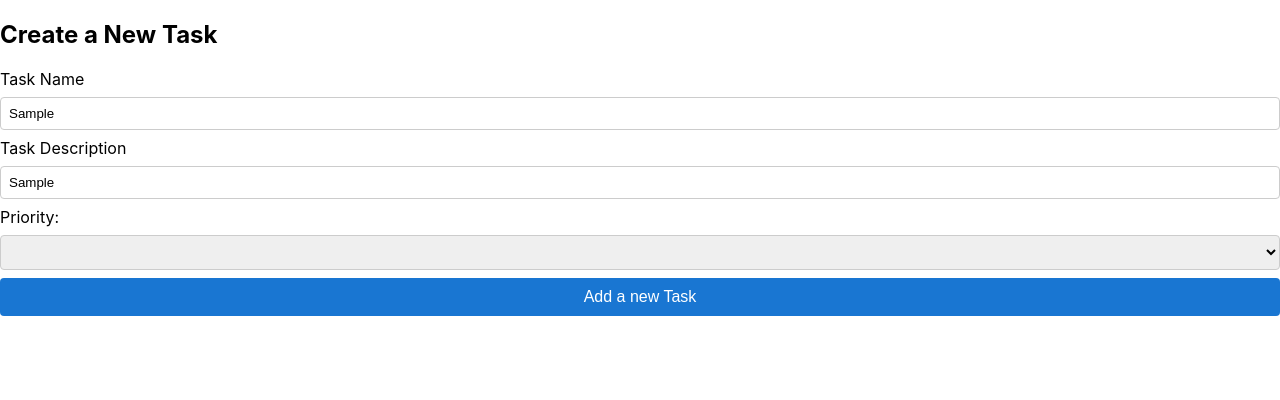
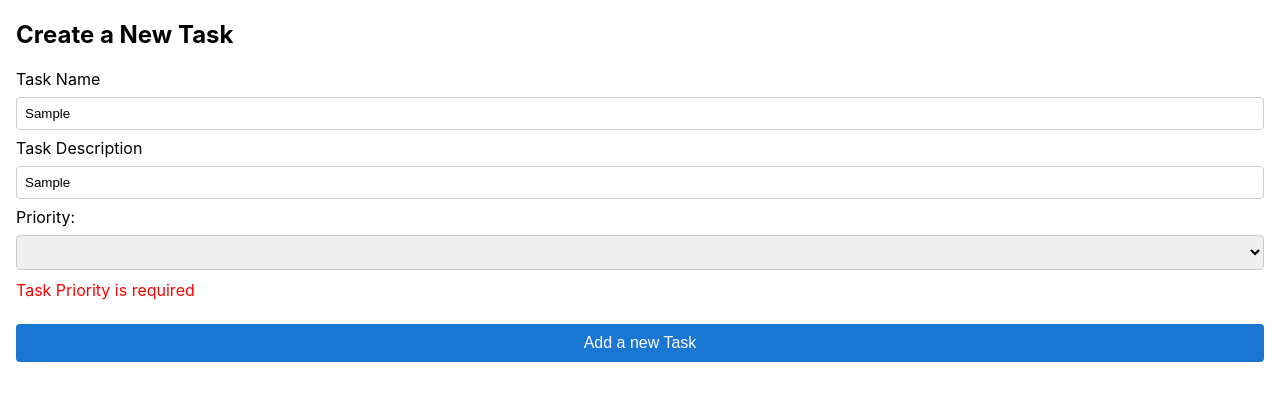
Before and after one commit to abdulrehmanshaikh016-wq/task-tracker, an Angular app: page /CreateANewTask in a window 1280 px wide. Both pictures are taken after typing "Sample", "Sample" into the empty fields and a click on the button "Add a new Task". Shown: the top 400 px of the page. Built offline with nearby package versions, Linux system fonts and the light colour scheme.

Commit message:
Create a new page to create a task

```diff
--- a/src/app/components/create-a-new-task/create-a-new-task.component.html
+++ b/src/app/components/create-a-new-task/create-a-new-task.component.html
@@ -1,5 +1,5 @@
 @if (createANewTaskForm) {
-<form [formGroup]="createANewTaskForm" (ngSubmit)="onCreateANewTaskSubmit()">
+  <form [formGroup]="createANewTaskForm" (ngSubmit)="onCreateANewTaskSubmit()" class="create-a-new-task-container">
     <h2>Create a New Task</h2>
 
     <div class="tt-input-container">
@@ -29,8 +29,15 @@
     <app-priority-dropdown
       [control]="taskPriorityControl"
     />
+    @if (taskPriorityControl.dirty && taskPriorityControl.errors) {
+      <div class="error">
+        @if (taskPriorityControl.errors['required']) {
+          <span>Task Priority is required</span>
+        }
+      </div>
+    }
 
-    <button type="submit" [disabled]="isCreatingANewTask" class="form-submit-button">
+    <button type="submit" [disabled]="isCreatingANewTask" class="form-submit-button add-task-button">
       <span>
       @if (isCreatingANewTask) {
         <i class="fas fa-spinner fa-spin"></i>
--- a/src/app/components/create-a-new-task/create-a-new-task.component.scss
+++ b/src/app/components/create-a-new-task/create-a-new-task.component.scss
@@ -0,0 +1,8 @@
+.create-a-new-task-container {
+    padding-left: 1rem;
+    padding-right: 1rem;
+}
+
+.add-task-button {
+    margin-top: 1rem;
+}
--- a/src/app/components/create-a-new-task/create-a-new-task.component.ts
+++ b/src/app/components/create-a-new-task/create-a-new-task.component.ts
@@ -3,6 +3,7 @@ import { PriorityDropdownComponent } from "../priority-dropdown/priority-dropdow
 import { FormBuilderService } from '../../utils/form-builder/form-builder.service';
 import { FormControl, FormGroup, ReactiveFormsModule } from '@angular/forms';
 import { CreateANewTaskForm } from '../../forms/create-a-new-task-form';
+import { RoutingService } from '../../services/routing/routing.service';
 import { Component, OnInit } from '@angular/core';
 import { CommonModule } from '@angular/common';
 
@@ -19,6 +20,7 @@ export class CreateANewTaskComponent implements OnInit {
   createANewTaskForm: FormGroup<CreateANewTaskForm>;
 
   constructor(
+    private _routingService: RoutingService,
     private _formBuilderService: FormBuilderService,
     private _createANewTaskService: CreateANewTaskService
   ) {
@@ -43,17 +45,23 @@ export class CreateANewTaskComponent implements OnInit {
   onCreateANewTaskSubmit() {
     if (!this.createANewTaskForm.valid) {
       this.createANewTaskForm.markAllAsTouched();
-      this.createANewTaskForm.markAsDirty();
+      this.createANewTaskForm.markAllAsDirty();
+      return;
     }
 
     this._handleCreatingANewTask();
   }
 
-  private _handleCreatingANewTask() {
+  private async _handleCreatingANewTask() {
     this._showLoaderForCreatingANewTask();
     const createANewTaskResponse = this._createANewTaskService.createPayloadForNewTask(this.createANewTaskForm);
-    if (createANewTaskResponse) {
-      this._showNotificationForCreatingANewTask();
+
+    if (!createANewTaskResponse) return;
+
+    this._showNotificationForCreatingANewTask();
+    const addTask = await this._createANewTaskService.createANewTask(createANewTaskResponse);
+    if (addTask) {
+      this._routingService.goToTasksPage();
     }
     this._hideLoaderForCreatingANewTask();
   }
@@ -67,6 +75,5 @@ export class CreateANewTaskComponent implements OnInit {
   }
 
   private _showNotificationForCreatingANewTask() {
-
   }
 }
```
Lines whose indentation alone changed are shown as unchanged.
